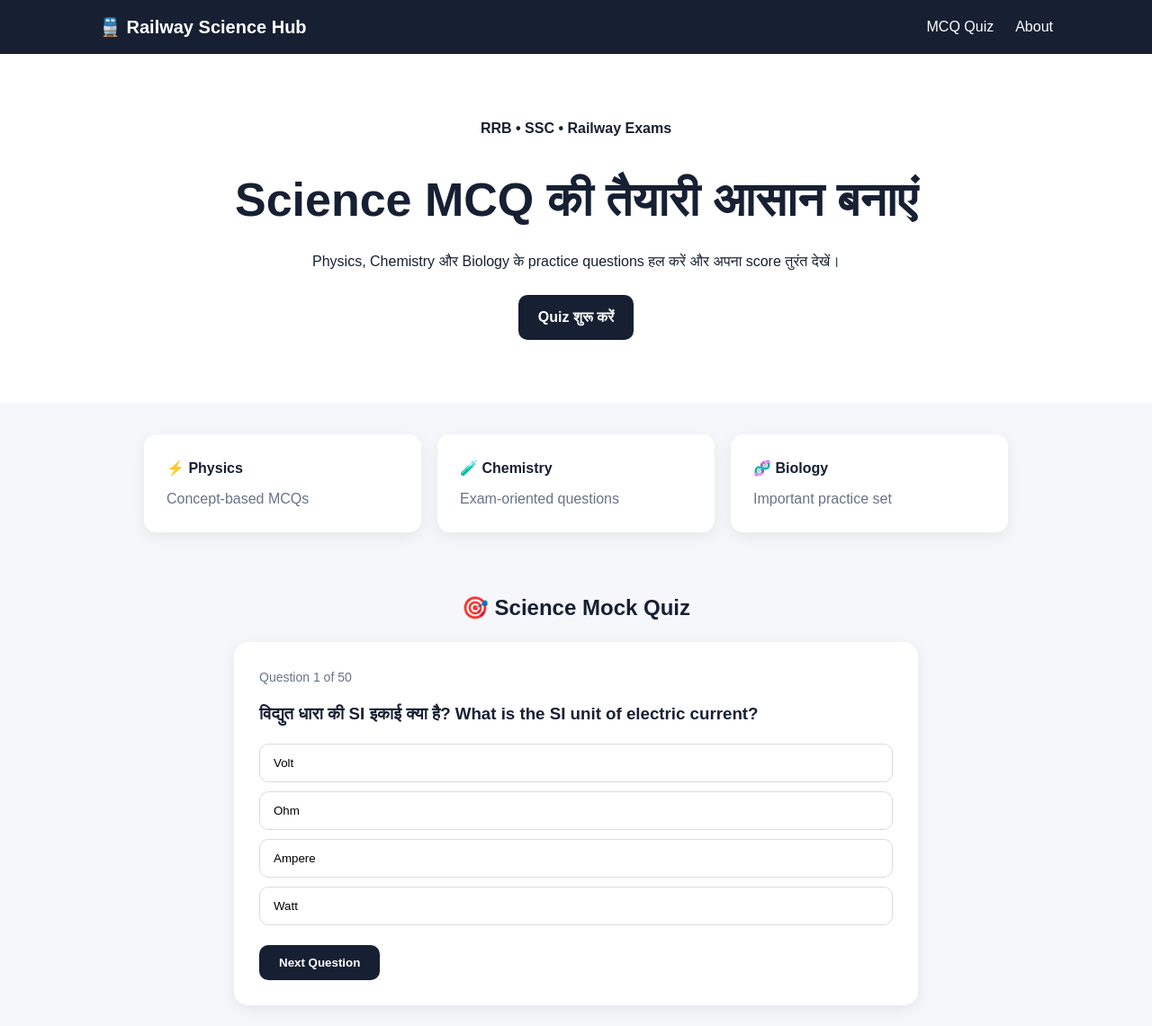
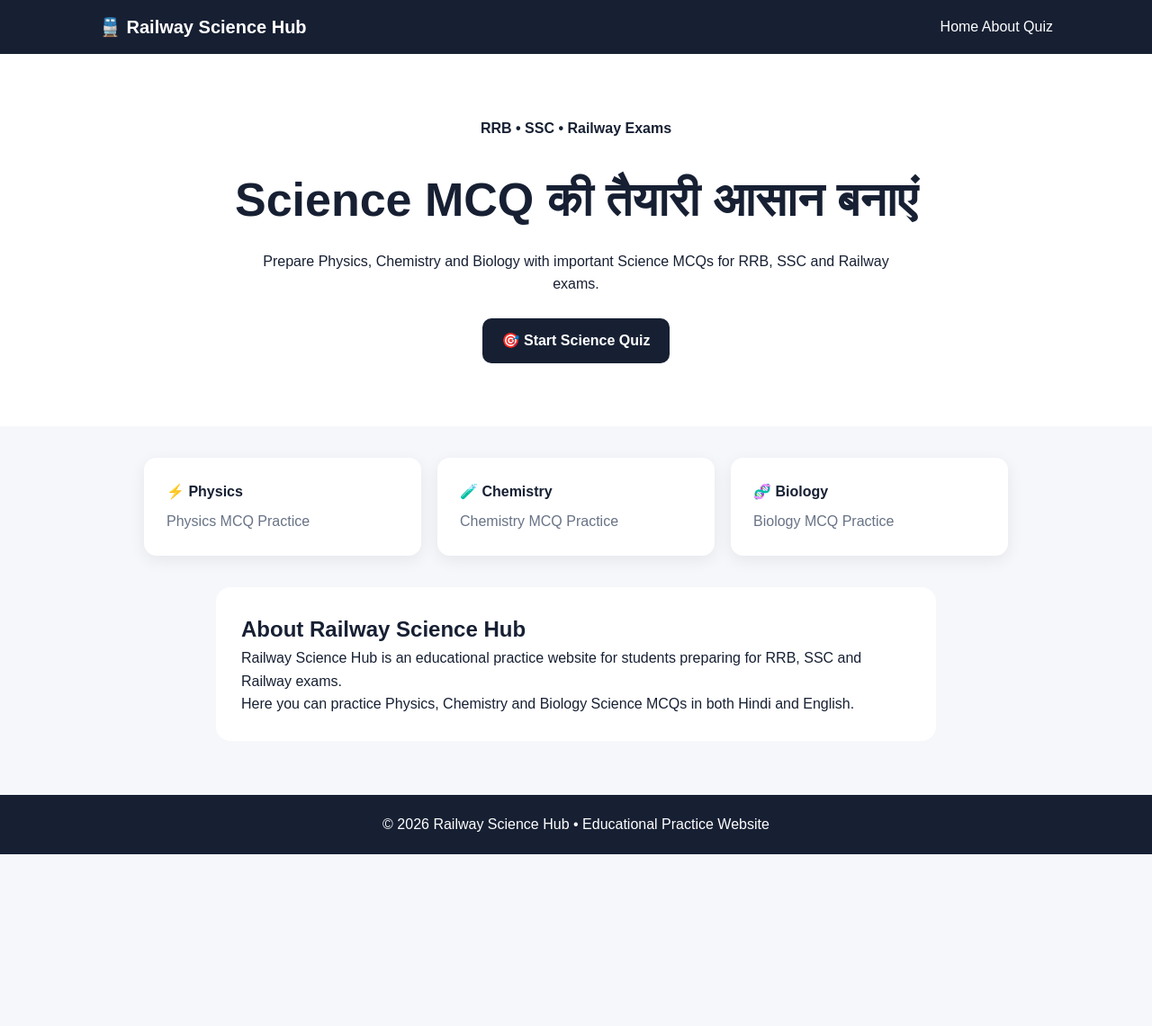
Before and after one commit to rikita0877/railway-science-hub, a plain HTML site: page index.html in a window 1280 px wide. Shown: the top 1141 px of the page at 90% size. After the commit the page ends 950 px from the top, so only its background shows below. Drawn offline with Linux system fonts and the light colour scheme.

Commit message:
Update index.html

```diff
--- a/index.html
+++ b/index.html
@@ -1,27 +1,22 @@
 <!DOCTYPE html>
-<html lang="hi">
+<html lang="en">
 <head>
   <meta charset="UTF-8">
 
   <meta name="google-site-verification"
         content="Bv7_JOBha6qmjjTJhZWLlGVBTmWnHZdcc1ZsKuLDF3o">
 
-  <meta name="viewport"
-        content="width=device-width, initial-scale=1.0">
+  <meta name="viewport" content="width=device-width, initial-scale=1.0">
 
-  <title>Railway Science Hub | RRB, SSC Science MCQ Quiz</title>
+  <title>Railway Science Hub | RRB, SSC Science MCQ</title>
 
   <meta name="description"
-        content="Railway Science Hub पर RRB, SSC और Railway exams के Physics, Chemistry और Biology Science MCQs का अभ्यास करें। Hindi और English में 50+ practice questions।">
+        content="Practice RRB, SSC and Railway Science MCQs in Hindi and English. Prepare Physics, Chemistry and Biology questions online.">
 
   <meta name="keywords"
-        content="RRB Science MCQ, Railway Science MCQ, SSC Science MCQ, RRB NTPC Science, Railway Exam Science Questions, Physics Chemistry Biology MCQ">
+        content="RRB Science MCQ, Railway Science MCQ, SSC Science MCQ, RRB NTPC Science, Physics Chemistry Biology MCQ">
 
-  <meta name="robots"
-        content="index, follow">
-
-  <meta name="author"
-        content="Railway Science Hub">
+  <meta name="robots" content="index, follow">
 
   <link rel="canonical"
         href="https://railway-science-hub.vercel.app/">
@@ -30,45 +25,83 @@
 </head>
 
 <body>
+
   <header>
     <nav class="nav">
       <div class="logo">🚆 Railway Science Hub</div>
-      <a href="#quiz">MCQ Quiz</a>
-      <a href="#about">About</a>
+
+      <div>
+        <a href="index.html">Home</a>
+        <a href="#about">About</a>
+        <a href="quiz.html">Quiz</a>
+      </div>
     </nav>
   </header>
 
   <main>
+
     <section class="hero">
+
       <p class="tag">RRB • SSC • Railway Exams</p>
-      <h1>Science MCQ की तैयारी आसान बनाएं</h1>
-      <p>Physics, Chemistry और Biology के practice questions हल करें और अपना score तुरंत देखें।</p>
-      <a class="btn" href="#quiz">Quiz शुरू करें</a>
+
+      <h1>
+        Science MCQ की तैयारी आसान बनाएं
+      </h1>
+
+      <p>
+        Prepare Physics, Chemistry and Biology with
+        important Science MCQs for RRB, SSC and Railway exams.
+      </p>
+
+      <a class="btn" href="quiz.html">
+        🎯 Start Science Quiz
+      </a>
+
     </section>
 
+
     <section class="cards">
-      <div class="card"><b>⚡ Physics</b><span>Concept-based MCQs</span></div>
-      <div class="card"><b>🧪 Chemistry</b><span>Exam-oriented questions</span></div>
-      <div class="card"><b>🧬 Biology</b><span>Important practice set</span></div>
+
+      <div class="card">
+        <b>⚡ Physics</b>
+        <span>Physics MCQ Practice</span>
+      </div>
+
+      <div class="card">
+        <b>🧪 Chemistry</b>
+        <span>Chemistry MCQ Practice</span>
+      </div>
+
+      <div class="card">
+        <b>🧬 Biology</b>
+        <span>Biology MCQ Practice</span>
+      </div>
+
     </section>
 
-    <section id="quiz" class="quiz-section">
-      <h2>🎯 Science Mock Quiz</h2>
-      <div id="quizBox" class="quiz-box">
-        <div class="progress" id="progress"></div>
-        <h3 id="question"></h3>
-        <div id="options"></div>
-        <button id="nextBtn" class="btn" disabled>Next Question</button>
-      </div>
+
+    <section id="about" class="about">
+
+      <h2>About Railway Science Hub</h2>
+
+      <p>
+        Railway Science Hub is an educational practice website
+        for students preparing for RRB, SSC and Railway exams.
+      </p>
+
+      <p>
+        Here you can practice Physics, Chemistry and Biology
+        Science MCQs in both Hindi and English.
+      </p>
+
     </section>
 
-    <section id="about" class="about">
-      <h2>About Railway Science Hub</h2>
-      <p>यह एक educational practice website है जहाँ students RRB, SSC और Railway exams के Science MCQs का अभ्यास कर सकते हैं।</p>
-    </section>
   </main>
 
-  <footer>© 2026 Railway Science Hub • Educational Practice Website</footer>
-  <script src="script.js"></script>
+
+  <footer>
+    © 2026 Railway Science Hub • Educational Practice Website
+  </footer>
+
 </body>
 </html>
```
